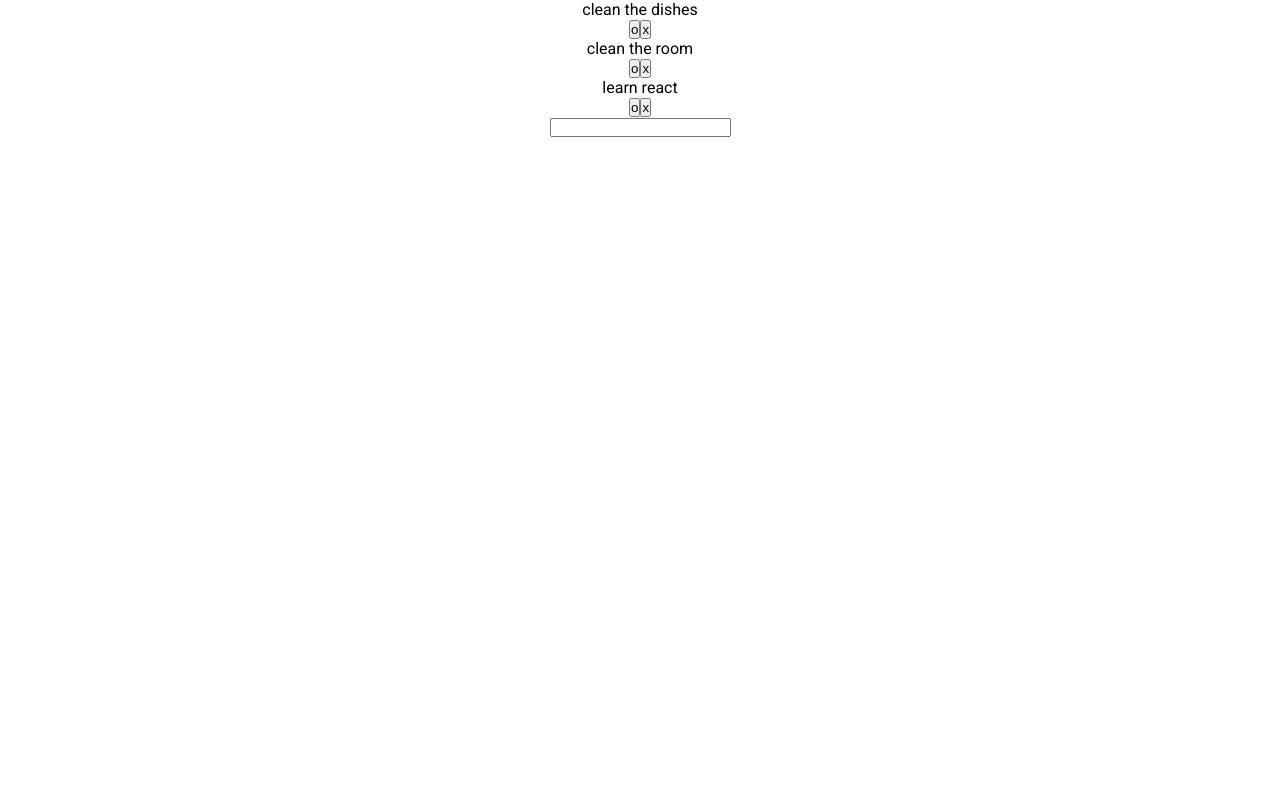
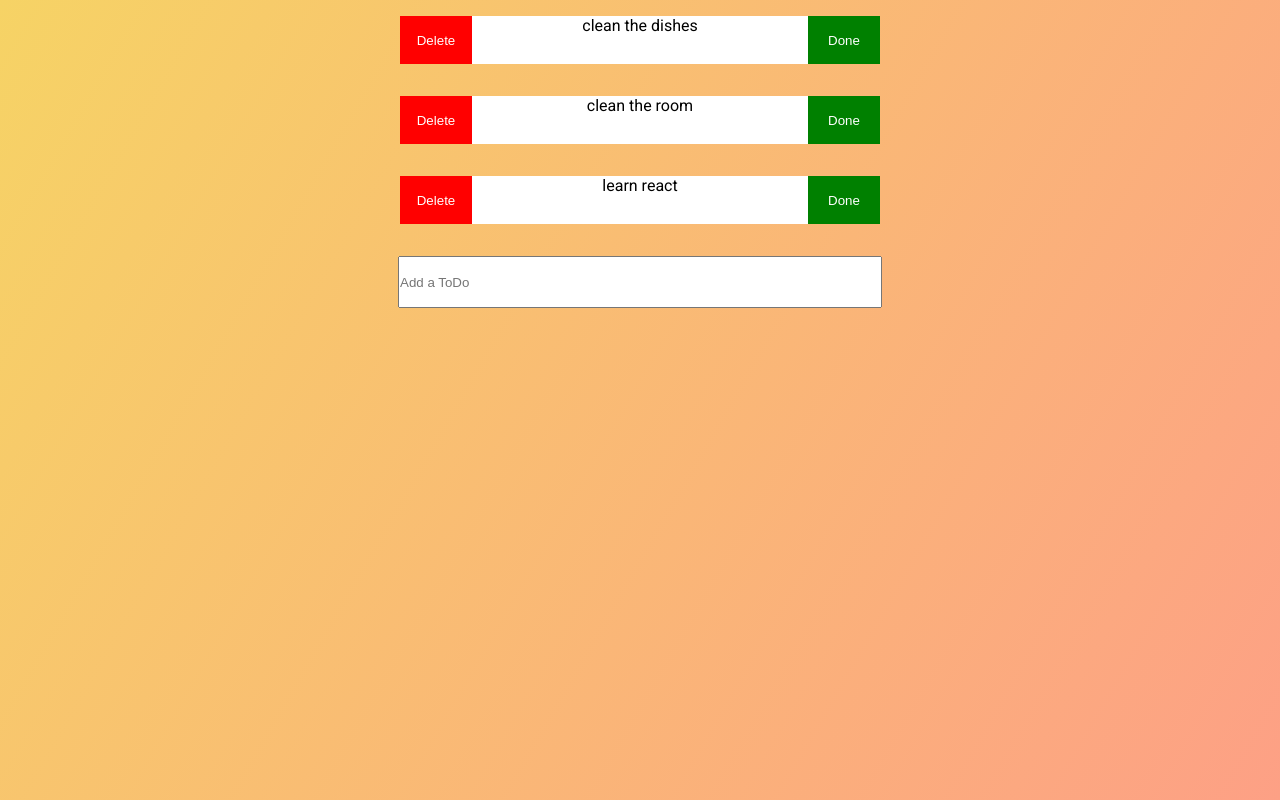
Before and after one commit to mcdylanb/todolist, a React (Create React App) app: page / in a window 1280 px wide. Built offline with nearby package versions, Linux system fonts and the light colour scheme.

Commit message:
makes the ui more appealing

```diff
--- a/src/App.css
+++ b/src/App.css
@@ -9,12 +9,41 @@
 }
 .todo {
   margin: auto;
+  display: flex;
+  flex-direction: column;
+  justify-content: center;
 }
 
-.todo ul li {
+.todoBar {
   display: flex;
-  justify-content: center;
-  padding: 0.5rem;
+  display: row;
+}
+
+.text {
+  height: 100%;
+  width: 70%;
+  background-color: white;
+}
+
+.todoBar button {
+  padding: 2px;
+  border: 0;
+  color: white;
+  width: 15%;
+  height: 100%;
+}
+
+form .input,
+.todoBar {
   margin: 1rem;
-  text-align: left;
+  width: 30rem;
+  height: 3rem;
 }
+
+.done {
+  background-color: green;
+}
+
+.delete {
+  background-color: red;
+}
--- a/src/App.js
+++ b/src/App.js
@@ -1,5 +1,4 @@
 import React, { useState } from "react";
-import logo from "./logo.svg";
 import "./App.css";
 
 const Todo = ({ todo, index, removeTodo, completeTodo }) => {
@@ -8,10 +7,14 @@ const Todo = ({ todo, index, removeTodo, completeTodo }) => {
       className="todo"
       style={{ textDecoration: todo.isComplete ? "line-through" : "" }}
     >
-      {todo.title}
-      <div>
-        <button onClick={() => completeTodo(index)}>o</button>
-        <button onClick={() => removeTodo(index)}>x</button>
+      <div className="todoBar">
+        <button onClick={() => removeTodo(index)} className="delete">
+          Delete
+        </button>
+        <div className="text">{todo.title}</div>
+        <button onClick={() => completeTodo(index)} className="done">
+          Done
+        </button>
       </div>
     </div>
   );
@@ -33,6 +36,7 @@ const TodoForm = ({ addTodo }) => {
         type="text"
         className="input"
         value={value}
+        placeholder="Add a ToDo"
         onChange={e => setValue(e.target.value)}
       />
     </form>
--- a/src/index.css
+++ b/src/index.css
@@ -1,6 +1,12 @@
 * {
   margin: 0;
   padding: 0;
+}
+html {
+  background-image: linear-gradient(120deg, #f6d365 0%, #fda085 100%);
+  background-size: cover;
+  background-repeat: no-repeat;
+  height: 100%;
 }
 body {
   margin: 0;
```
